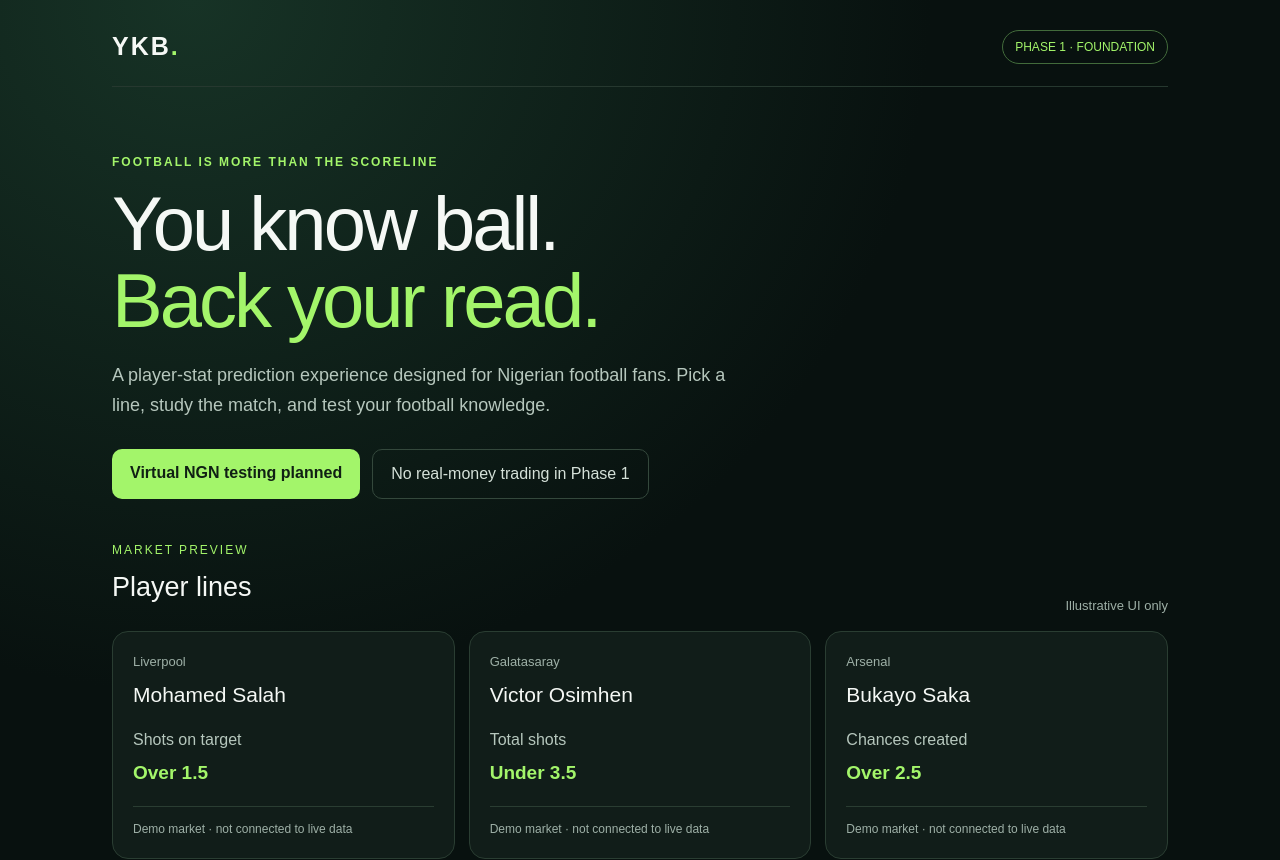
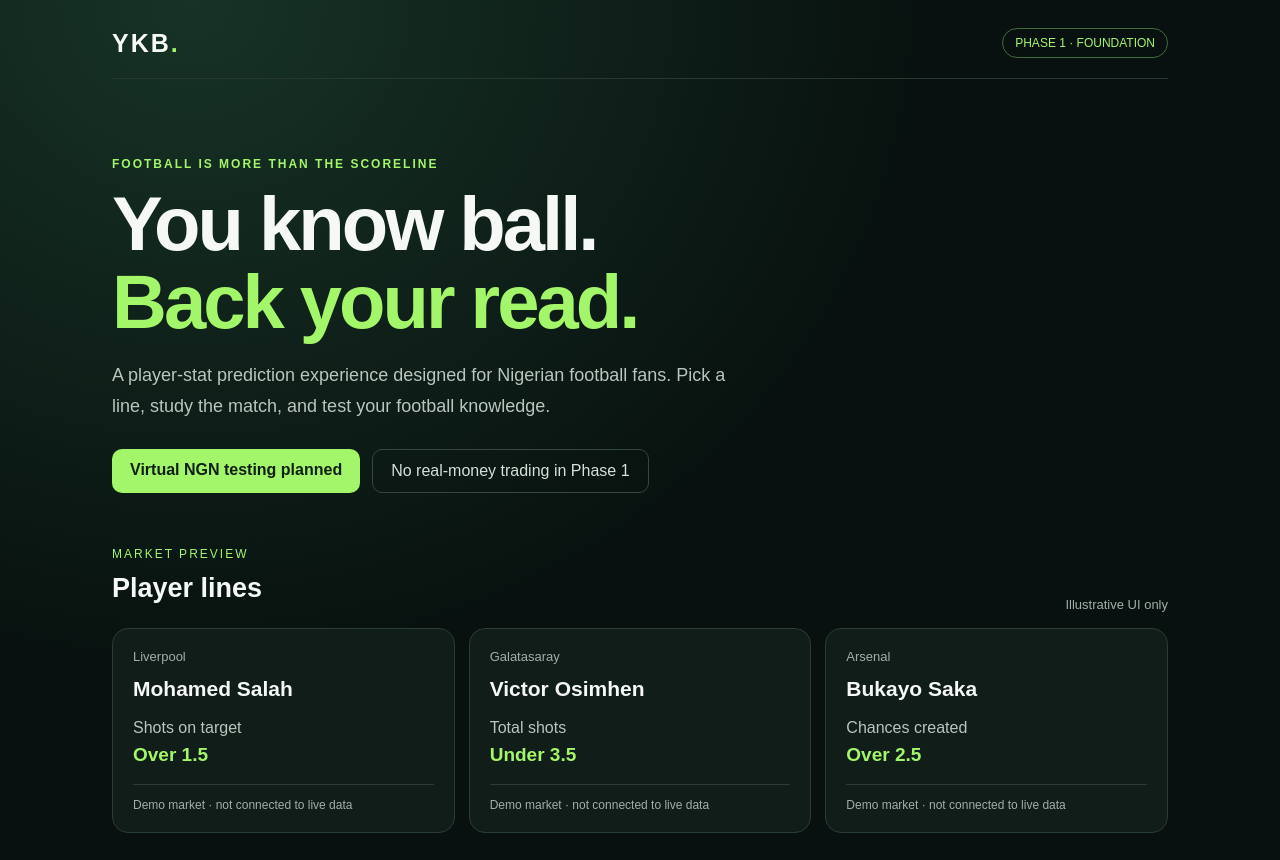
Before and after one commit to 0xclets/You-know-ball, a Next.js app in the folder apps/web/: page / in a window 1280 px wide. Shown: the top 860 px of the page. Built offline with nearby package versions, Linux system fonts and the light colour scheme.

Commit message:
fix: remove undeclared Tailwind CSS dependency

```diff
--- a/apps/web/app/globals.css
+++ b/apps/web/app/globals.css
@@ -1,5 +1,3 @@
-@import 'tailwindcss';
-
 :root { color-scheme: dark; --bg: #08110f; --panel: #111d19; --muted: #9eb0a7; --accent: #a3f56a; }
 * { box-sizing: border-box; }
 body { margin: 0; background: radial-gradient(ellipse at 15% 0%, #173326 0, var(--bg) 48%); color: #f5f8f5; font-family: Arial, Helvetica, sans-serif; }
```
